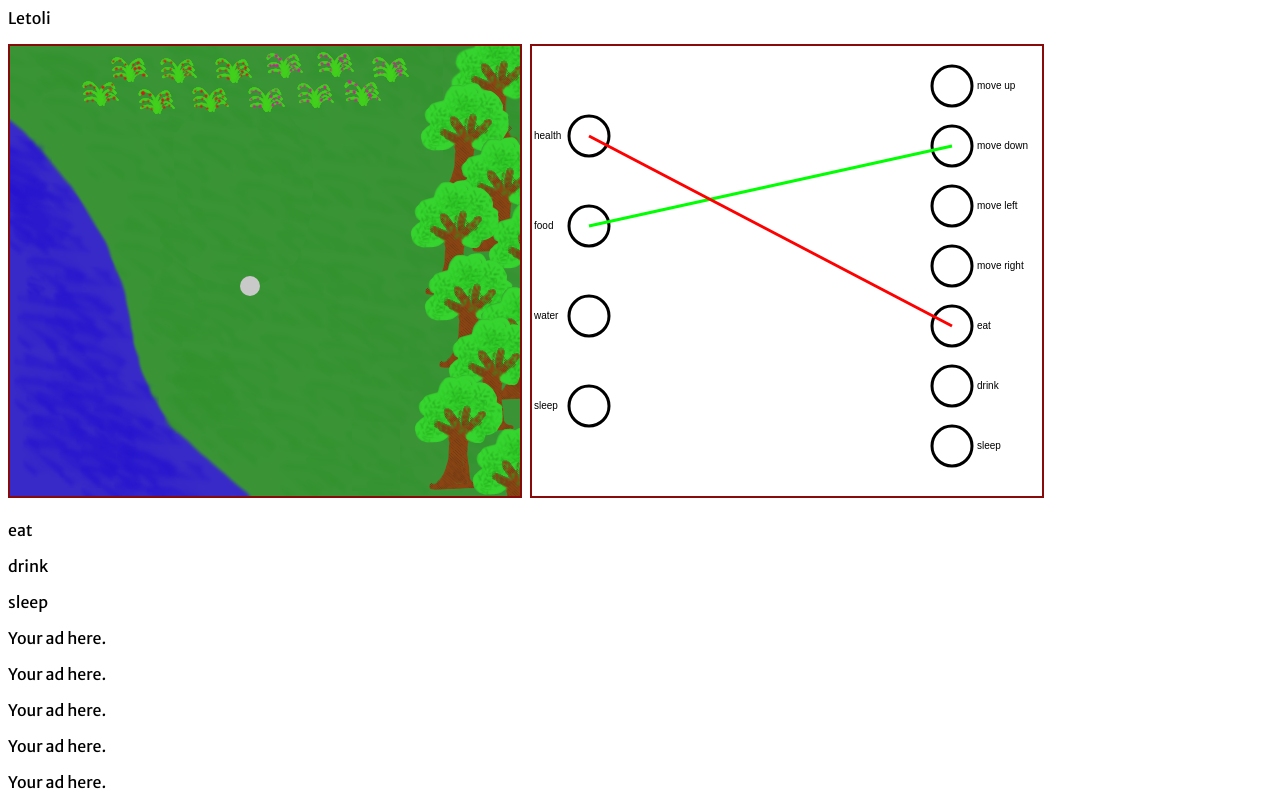
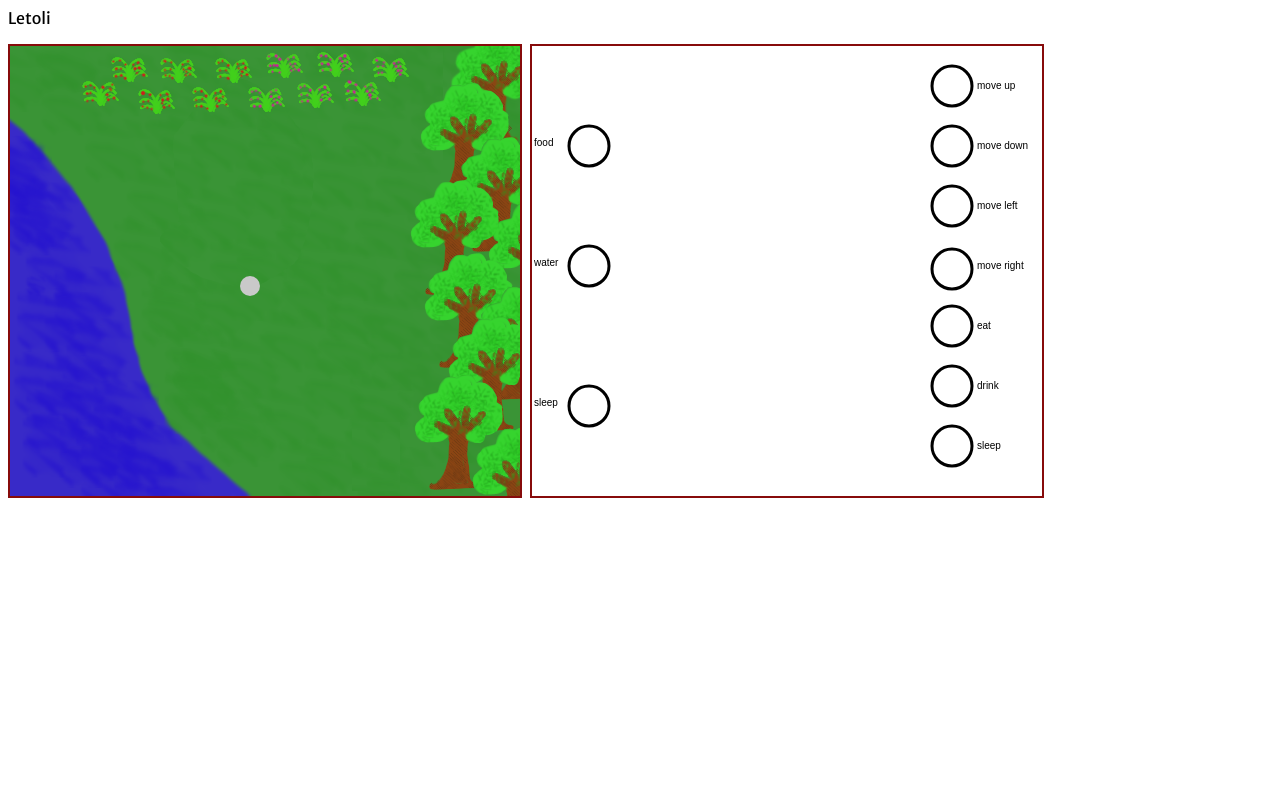
Before and after one commit to markagrios/letoli, a website: page public/index.html in a window 1280 px wide. Drawn offline with nearby package versions, Linux system fonts and the light colour scheme.

Commit message:
I had to take a deep breath...

```diff
--- a/public/draw_brain.js
+++ b/public/draw_brain.js
@@ -3,12 +3,10 @@ console.log("draw_brain.js");
 var visual = document.getElementById("visual");
 var vctx = visual.getContext("2d");
 
-const IHEALTHx = 57;
-const IHEALTHy = 90;
 const IFOODx = 57;
-const IFOODy = 180;
+const IFOODy = 100;
 const IWATERx = 57;
-const IWATERy = 270;
+const IWATERy = 220;
 const ISLEEPx = 57;
 const ISLEEPy = 360;
 
@@ -19,7 +17,7 @@ const OMOVEDOWNy = 100;
 const OMOVELEFTx = 420;
 const OMOVELEFTy = 160;
 const OMOVERIGHTx = 420;
-const OMOVERIGHTy = 240;
+const OMOVERIGHTy = 223;
 const OEATx = 420;
 const OEATy = 280;
 const ODRINKx = 420;
@@ -55,26 +53,24 @@ function connectNodesR(x1, y1, x2, y2) {
 
 // Input layer
 
-traceCircle(57,90,20);
-traceCircle(57,180,20);
-traceCircle(57,270,20);
-traceCircle(57,360,20);
+traceCircle(IFOODx,IFOODy,20);
+traceCircle(IWATERx,IWATERy,20);
+traceCircle(ISLEEPx,ISLEEPy,20);
 
-vctx.fillText("health",2,93);
-vctx.fillText("food",2,183);
-vctx.fillText("water",2,273);
-vctx.fillText("sleep",2,363);
+vctx.fillText("food",2,IFOODy);
+vctx.fillText("water",2,IWATERy);
+vctx.fillText("sleep",2,ISLEEPy);
 
 
 // Output layer
 
-traceCircle(420,40,20);
-traceCircle(420,100,20);
-traceCircle(420,160,20);
-traceCircle(420,220,20);
-traceCircle(420,280,20);
-traceCircle(420,340,20);
-traceCircle(420,400,20);
+traceCircle(OMOVEUPx,OMOVEUPy,20);
+traceCircle(OMOVEDOWNx,OMOVEDOWNy,20);
+traceCircle(OMOVELEFTx,OMOVELEFTy,20);
+traceCircle(OMOVERIGHTx,OMOVERIGHTy,20);
+traceCircle(OEATx,OEATy,20);
+traceCircle(ODRINKx,ODRINKy,20);
+traceCircle(OSLEEPx,OSLEEPy,20);
 
 vctx.fillText("move up",445,43);
 vctx.fillText("move down",445,103);
@@ -93,6 +89,3 @@ vctx.lineTo(380,10);
 vctx.lineTo(90,10);
 vctx.stroke();
 */
-
-connectNodesG(IFOODx,IFOODy,OMOVEDOWNx,OMOVEDOWNy);
-connectNodesR(IHEALTHx,IHEALTHy,OEATx,OEATy);
--- a/public/index.html
+++ b/public/index.html
@@ -21,14 +21,7 @@
 </div>
 
 <div id="info">
-	<p id="eat">eat</p>
-	<p id="drink">drink</p>
-	<p id="sleep">sleep</p>
-	<p>Your ad here.</p>
-	<p>Your ad here.</p>
-	<p>Your ad here.</p>
-	<p>Your ad here.</p>
-	<p>Your ad here.</p>
+	<p id="action"></p>
 </div>
 
 
--- a/public/learn.js
+++ b/public/learn.js
@@ -10,7 +10,17 @@ const PERTURBCHANCE = 0.2;
 var bias = 0.14;
 var threshold = 0.4;
 
-var
+var fitness = 0;
+var layers = [];
+
+var A = [
+		[0.165, 0.047, 0.030, 0.268, 0.493, 0.498, 0.687],
+		[0.056,	0.845, 0.831, 0.478, 0.614,	0.949, 0.468],
+		[0.114,	0.770, 0.191, 0.033, 0.070,	0.448, 0.495]
+		];
+
+layers.push(A);
+layers.push(newMatrix(7,7));
 
 function addColumn(a,b) { // add b to be a new column of a
 	at = numeric.transpose(a);
@@ -41,7 +51,7 @@ function activity(a) { // input matrix, return matrix
 function vary(a) { // used on weight matrices
 	for(var i = 0; i < a.length; i++) {
 		for(var j = 0; j < a[i].length; j++) {
-			var change = ((Math.random() / 2) - 0.25).toFixed(2) * 1; // makes changes between -.25 and .25
+			var change = ((Math.random() / 2) - 0.25).toFixed(3) * 1; // makes changes between -.25 and .25
 			a[i][j] += change;
 		}
 	}
@@ -74,28 +84,47 @@ function choose(array) {
 	switch(action) {
 		case MUP:
 			letoli.move(0,-20);
+			document.getElementById("action").innerHTML = "move up";
 		break;
 		case MDOWN:
 			letoli.move(0,20);
+			document.getElementById("action").innerHTML = "move down";
 		break;
 		case MLEFT:
 			letoli.move(-20,0);
+			document.getElementById("action").innerHTML = "move left";
 		break;
 		case MRIGHT:
 			letoli.move(20,0);
+			document.getElementById("action").innerHTML = "move right";
 		break;
 		case EAT:
 			letoli.eat();
+			document.getElementById("action").innerHTML = "eat";
 		break;
 		case DRINK:
 			letoli.drink();
+			document.getElementById("action").innerHTML = "drink";
 		break;
 		case SLEEP:
 			letoli.rest();
+			document.getElementById("action").innerHTML = "sleep";
 		break;
 		default:
 			console.log("For some reason, he can't decide.");
 	}
+}
+
+function newMatrix(r, c) {
+	var M = [];
+
+	for(var i = 0; i < r; i++) {
+		M.push([]);
+		for(var j = 0; j < c; j++) {
+			M[i][j] = Math.random().toFixed(3) * 1
+		}
+	}
+	return M; // ?
 }
 
 function forward(X) {
@@ -104,30 +133,45 @@ function forward(X) {
 	var X = [letoli.food, letoli.water, letoli.sleep];
 	var Y;
 
+	Y = activity(numeric.dot(X,layers[0]));
+
 	return Y;
 }
 
-
-var A = [
-		[2,5,4],
-		[5,3,8],
-		[1,9,6]
-		];
-
-
-
+function restructure() {	// any modifications done on the neural network. Change weights, add neurons etc.
+	layers[0] = newMatrix(3,7);
+	layers[1] = newMatrix(7,7);
+}
 
 
 //////////////THIS IS THE END OF THE CODE, STEP IS ONE PASS THROUGH THE Neural NETWORK////////////////
 
 function live() {
+	if(letoli.health == 0) {
+		console.log("-----------------DEAD-----------------", fitness);
+		// draw Letoli to start position, set stats back.
+		letoli.moveTo(LSTARTX,LSTARTY);
+		letoli.food = 1;
+		letoli.water = 1;
+		letoli.sleep = 1;
+
+		fitness = 0;
+
+		restructure();
+	}
+
+
 	letoli.decrement();
-	X = [letolo.food, letoli.water, letoli.sleep];
+	X = [letoli.food, letoli.water, letoli.sleep];
 	choose(forward(X));
+
+	vary(A);
+
+	fitness++;
 }
 
-//setInterval(live, 1000);
 
+//setInterval(live, 100);
 
 
 /* NOTES
@@ -137,4 +181,6 @@ function live() {
  *
  * How do I decide to add a new neuron/layer?
  *
+ * Need to make addNeuron() which adds a row to one matrix and a column to the other
+ *
 */
--- a/public/script.js
+++ b/public/script.js
@@ -74,6 +74,15 @@ var letoli = {			// would it be easier/more helpful if stats were between 0 and
 		letoli.y += dy;
 
 		console.log("move");
+
+		drawLetoli();
+	},
+
+	moveTo: function(x,y) {
+		letoli.x = x;
+		letoli.y = y;
+
+		console.log("move to");
 
 		drawLetoli();
 	},
```
